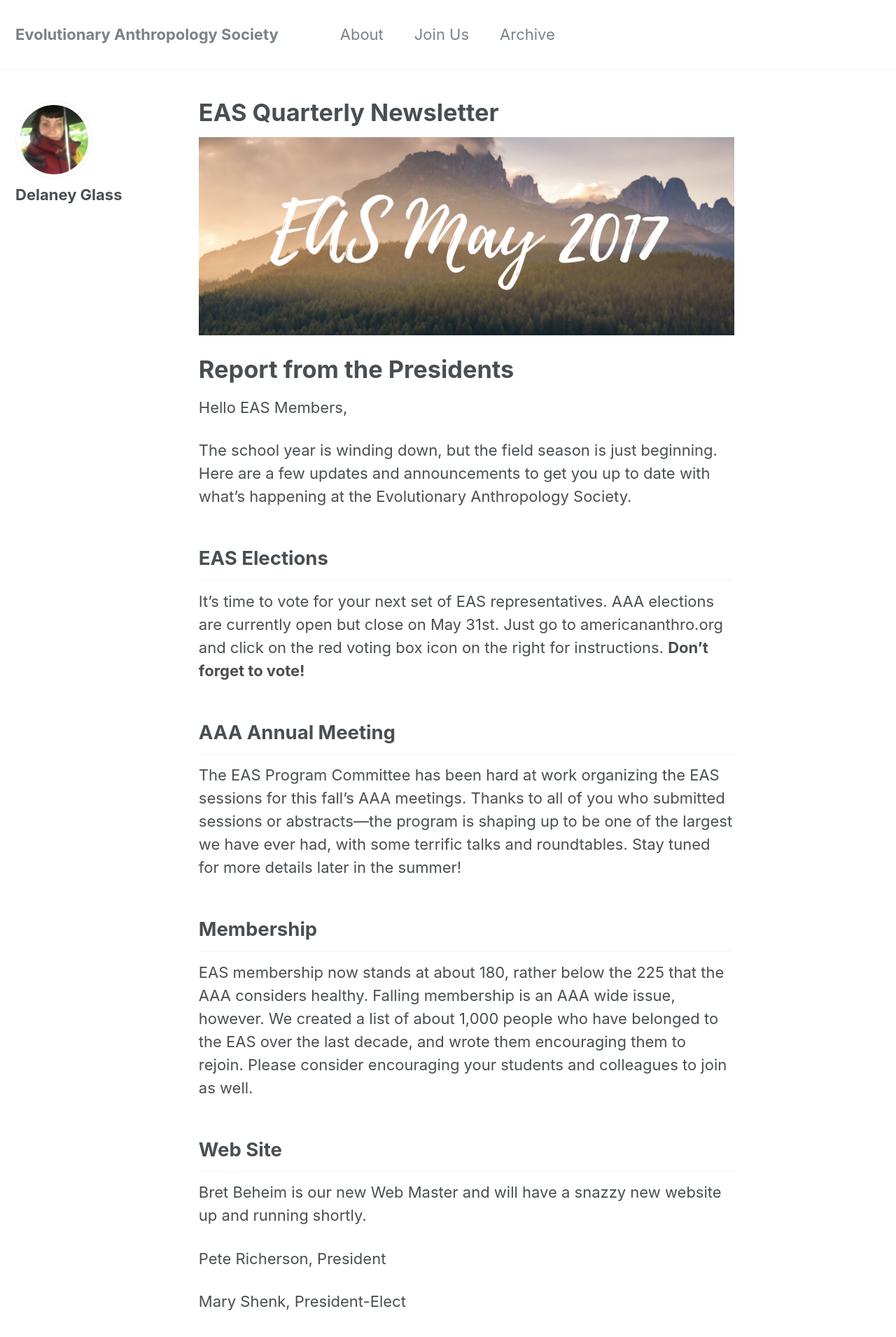
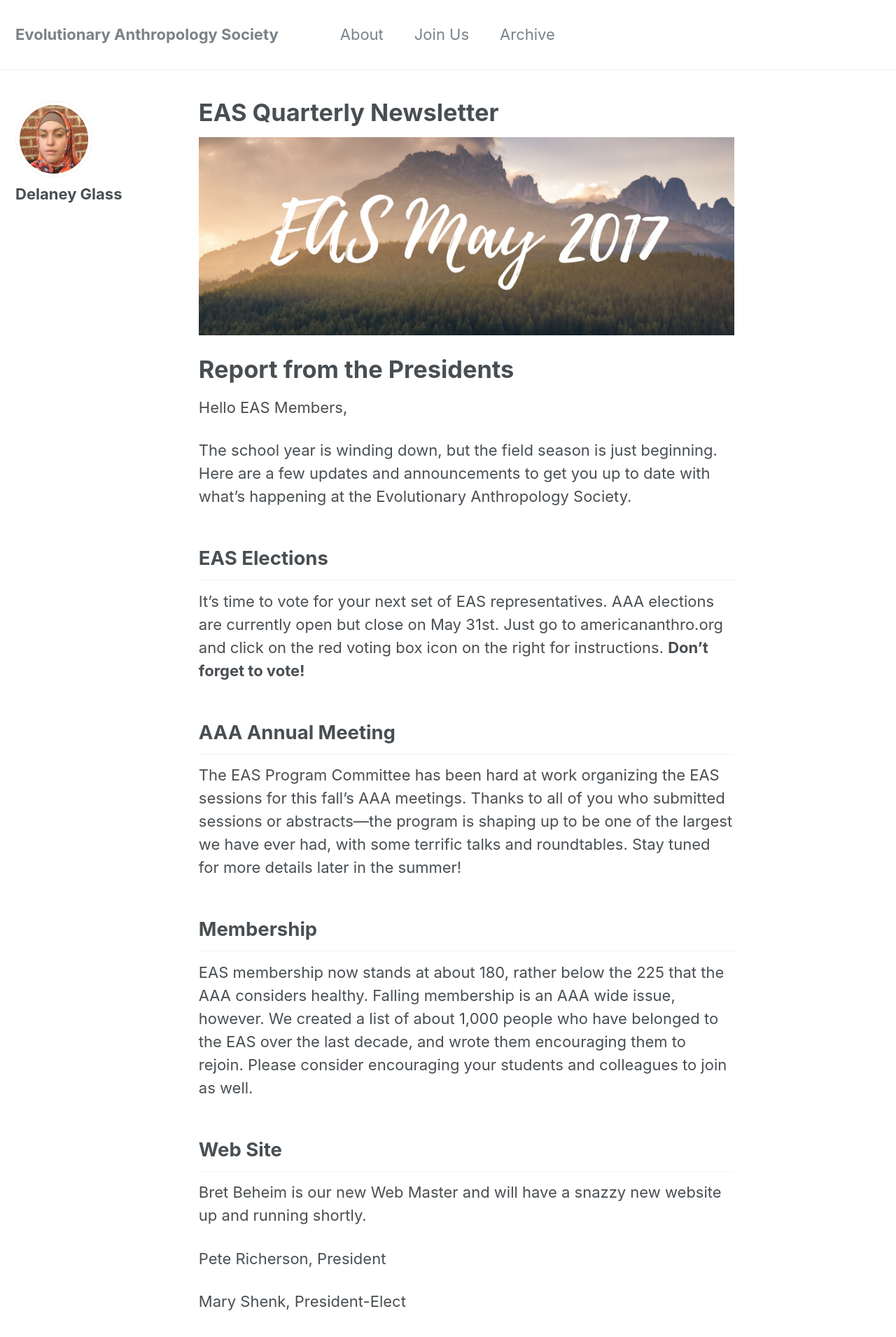
Before and after one commit to babeheim/evanthsoc-new, a Jekyll site: the page built from _posts/2017-05-29-eas-quarterly-newsletter-may2017.md, in a window 1280 px wide. Shown: the top 1910 px of the page at 70% size. Built offline with Jekyll 4.4.1, drawn with Linux system fonts in a browser that asks for light colours.

Commit message:
updated headshot

```diff
--- a/_data/authors.yml
+++ b/_data/authors.yml
@@ -47,7 +47,7 @@ Melanie Martin:
 
 Delaney Glass:
   name             : "Delaney Glass"
-  avatar           : "/assets/headshots/delaney.jpg"
+  avatar           : "/assets/headshots/delaney2.jpg"
 
 Peter Richerson:
   name             : "Peter Richerson"
```
Also changed, not shown: assets/headshots/delaney2.jpg (added).
